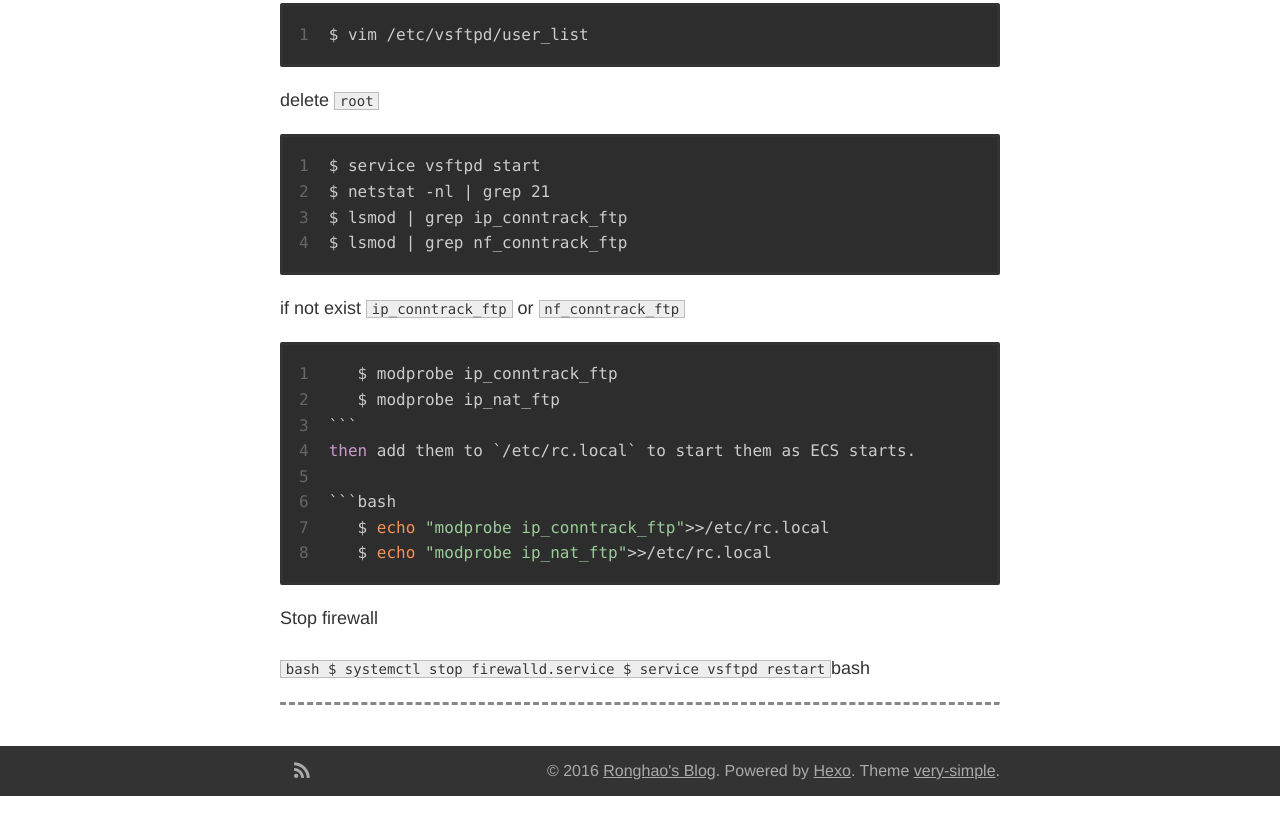
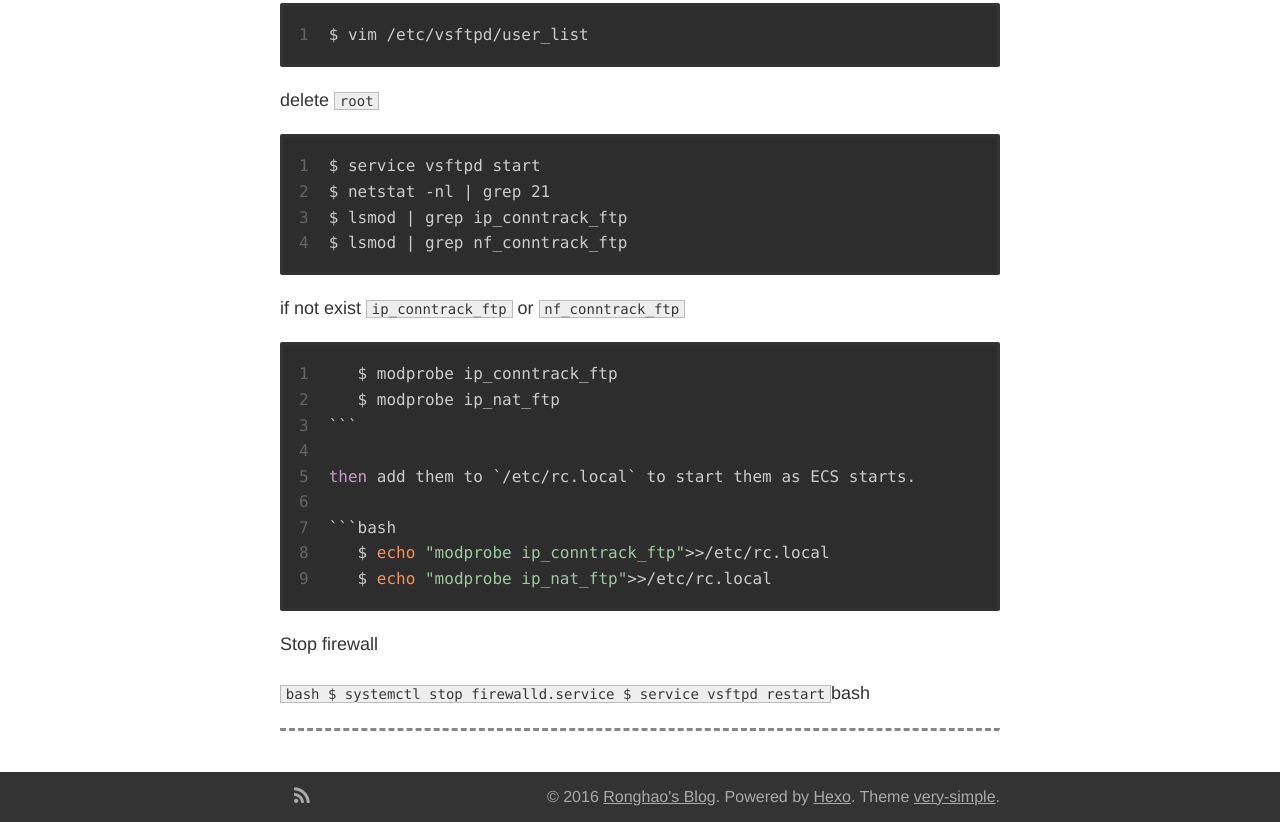
Before and after one commit to DOYOULIKEMI/smartsrh.github.io, a plain HTML site: page 2016/03/28/CentOS-Notes/index.html in a window 1280 px wide. Shown: the part 1988-2810 px from the top of the page. Before the commit the page ends 2784 px from the top, so only its background shows below. Drawn offline with nearby package versions, Linux system fonts and the light colour scheme; some packages are replaced by stand-ins of ours; a script that the page names is missing.

Commit message:
Site updated: 2016-03-28 22:58:42

````diff
--- a/2016/03/28/CentOS-Notes/index.html
+++ b/2016/03/28/CentOS-Notes/index.html
@@ -42,7 +42,7 @@
 <p>delete <code>root</code></p>
 <figure class="highlight bash"><table><tr><td class="gutter"><pre><span class="line">1</span><br><span class="line">2</span><br><span class="line">3</span><br><span class="line">4</span><br></pre></td><td class="code"><pre><span class="line">$ service vsftpd start</span><br><span class="line">$ netstat -nl | grep 21</span><br><span class="line">$ lsmod | grep ip_conntrack_ftp</span><br><span class="line">$ lsmod | grep nf_conntrack_ftp</span><br></pre></td></tr></table></figure>
 <p>if not exist <code>ip_conntrack_ftp</code> or <code>nf_conntrack_ftp</code></p>
-<figure class="highlight bash"><table><tr><td class="gutter"><pre><span class="line">1</span><br><span class="line">2</span><br><span class="line">3</span><br><span class="line">4</span><br><span class="line">5</span><br><span class="line">6</span><br><span class="line">7</span><br><span class="line">8</span><br></pre></td><td class="code"><pre><span class="line">   $ modprobe ip_conntrack_ftp</span><br><span class="line">   $ modprobe ip_nat_ftp</span><br><span class="line">```  </span><br><span class="line"><span class="keyword">then</span> add them to `/etc/rc.local` to start them as ECS starts.</span><br><span class="line"></span><br><span class="line">```bash</span><br><span class="line">   $ <span class="built_in">echo</span> <span class="string">"modprobe ip_conntrack_ftp"</span>&gt;&gt;/etc/rc.local</span><br><span class="line">   $ <span class="built_in">echo</span> <span class="string">"modprobe ip_nat_ftp"</span>&gt;&gt;/etc/rc.local</span><br></pre></td></tr></table></figure>
+<figure class="highlight bash"><table><tr><td class="gutter"><pre><span class="line">1</span><br><span class="line">2</span><br><span class="line">3</span><br><span class="line">4</span><br><span class="line">5</span><br><span class="line">6</span><br><span class="line">7</span><br><span class="line">8</span><br><span class="line">9</span><br></pre></td><td class="code"><pre><span class="line">   $ modprobe ip_conntrack_ftp</span><br><span class="line">   $ modprobe ip_nat_ftp</span><br><span class="line">```  </span><br><span class="line"></span><br><span class="line"><span class="keyword">then</span> add them to `/etc/rc.local` to start them as ECS starts.</span><br><span class="line"></span><br><span class="line">```bash</span><br><span class="line">   $ <span class="built_in">echo</span> <span class="string">"modprobe ip_conntrack_ftp"</span>&gt;&gt;/etc/rc.local</span><br><span class="line">   $ <span class="built_in">echo</span> <span class="string">"modprobe ip_nat_ftp"</span>&gt;&gt;/etc/rc.local</span><br></pre></td></tr></table></figure>
 <p>Stop firewall</p>
 <p><code>bash
    $ systemctl stop firewalld.service
````
